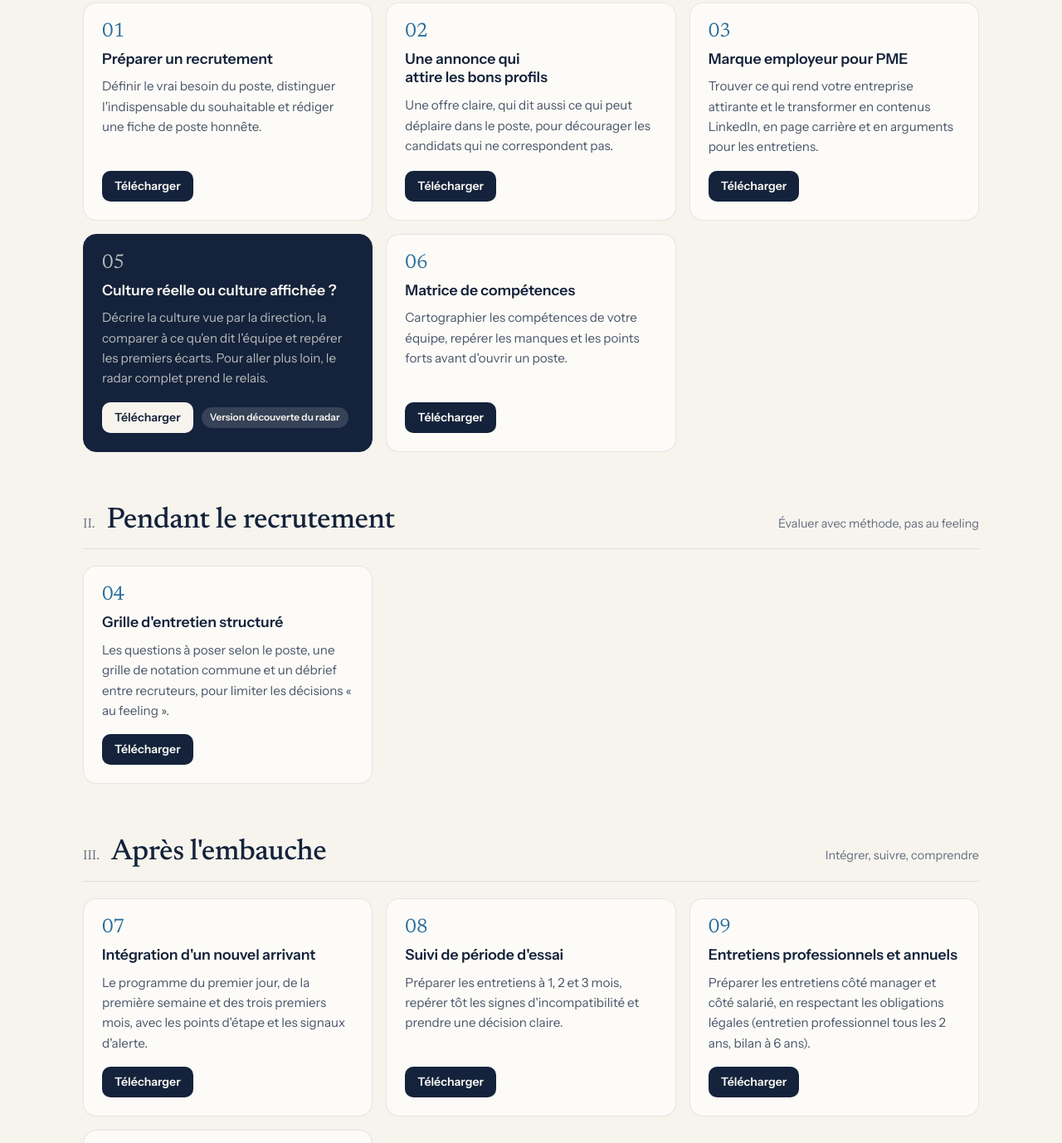
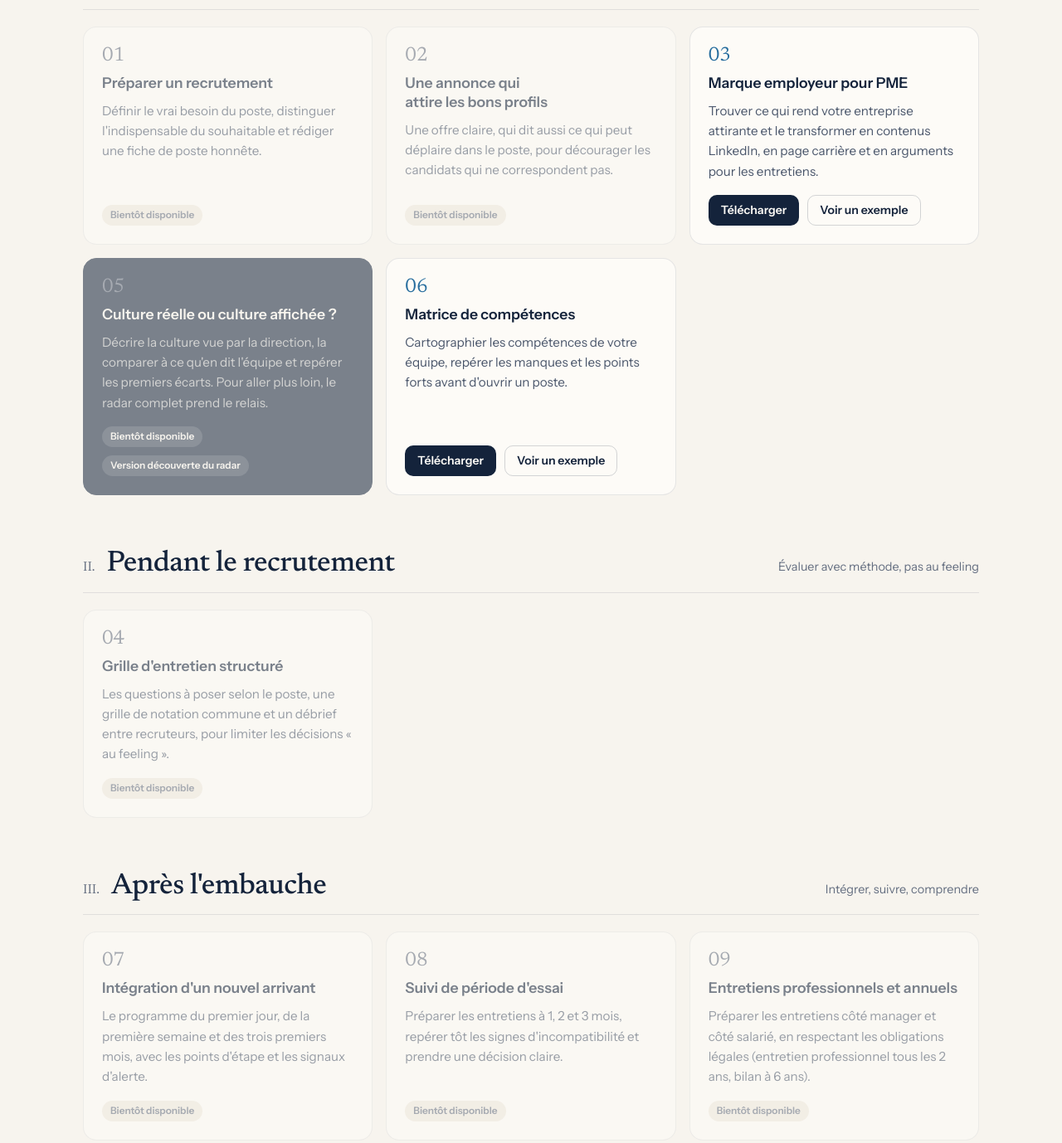
Before and after one commit to nansvenet/radar-cairn, a plain HTML site: page pour-aller-plus-loin.html in a window 1280 px wide. Shown: the part 766-2144 px from the top of the page at 83% size. Drawn offline with Linux system fonts and the light colour scheme.

Commit message:
Page Pour aller plus loin : skills 03 et 06 disponibles, les autres « Bientôt disponible »

```diff
--- a/pour-aller-plus-loin.html
+++ b/pour-aller-plus-loin.html
@@ -4,7 +4,7 @@
 <meta charset="utf-8">
 <meta name="viewport" content="width=device-width,initial-scale=1,viewport-fit=cover">
 <title>Pour aller plus loin · Cairn Affinités</title>
-<meta name="description" content="10 skills RH offerts pour votre IA : préparer un recrutement, mener les entretiens, réussir l'intégration et comprendre les départs.">
+<meta name="description" content="Des skills RH offerts pour votre IA : marque employeur, matrice de compétences, et bientôt tout le parcours d'un recrutement.">
 <link rel="preconnect" href="https://fonts.googleapis.com">
 <link rel="preconnect" href="https://fonts.gstatic.com" crossorigin>
 <link rel="stylesheet" href="https://fonts.googleapis.com/css2?family=Instrument+Sans:wght@400;500;600&family=Newsreader:ital,opsz,wght@0,6..72,400;0,6..72,500;1,6..72,400&display=swap">
@@ -99,6 +99,10 @@ header.top .btn{padding:10px 16px;font-size:.92rem}
 .skill.vedette p,.skill.vedette .num{color:var(--on-band-2)}
 .skill.vedette .btn-primary{background:var(--on-band);color:var(--band)}
 .skill.vedette .pill{background:rgba(255,255,255,.14);color:var(--on-band)}
+.skill.bientot{opacity:.55}
+.skill.bientot .num{color:var(--muted)}
+.pill-bientot{background:var(--surface-2);color:var(--muted)}
+.skill.vedette.bientot .pill-bientot{background:rgba(255,255,255,.14);color:var(--on-band)}
 
 .comment{margin-top:72px;display:grid;grid-template-columns:repeat(3,1fr);border-block:1px solid var(--line)}
 .comment div{padding:26px 24px}
@@ -150,8 +154,8 @@ footer a{text-decoration:none}
 
 <section class="hero">
 <p class="eyebrow enter" style="--i:0">Pour aller plus loin · Ressources gratuites</p>
-<h1 class="enter" style="--i:1">10 skills RH <em>offerts</em> pour votre IA</h1>
-<p class="lead enter" style="--i:2">Des compétences prêtes à installer dans votre assistant IA, qui suivent tout le parcours d'un recrutement : avant, pendant et après l'embauche.</p>
+<h1 class="enter" style="--i:1">Des skills RH <em>offerts</em> pour votre IA</h1>
+<p class="lead enter" style="--i:2">Des compétences prêtes à installer dans votre assistant IA, qui suivent tout le parcours d'un recrutement : avant, pendant et après l'embauche. Deux sont déjà disponibles, les autres arrivent progressivement.</p>
 </section>
 
 <div class="pourquoi enter" style="--i:3">
@@ -166,28 +170,28 @@ footer a{text-decoration:none}
 <section class="etape" aria-labelledby="t-avant">
 <div class="etape-tete"><span class="n">I.</span><h2 id="t-avant">Avant le recrutement</h2><p>Définir le besoin, attirer les bons profils</p></div>
 <div class="grille">
-<article class="skill"><span class="num">01</span><h3>Préparer un recrutement</h3><p>Définir le vrai besoin du poste, distinguer l'indispensable du souhaitable et rédiger une fiche de poste honnête.</p><div class="pied"><a class="btn btn-primary btn-sm" href="skills/01-preparer-recrutement.zip" download>Télécharger</a></div></article>
-<article class="skill"><span class="num">02</span><h3>Une annonce qui attire les bons profils</h3><p>Une offre claire, qui dit aussi ce qui peut déplaire dans le poste, pour décourager les candidats qui ne correspondent pas.</p><div class="pied"><a class="btn btn-primary btn-sm" href="skills/02-annonce-bons-profils.zip" download>Télécharger</a></div></article>
-<article class="skill"><span class="num">03</span><h3>Marque employeur pour PME</h3><p>Trouver ce qui rend votre entreprise attirante et le transformer en contenus LinkedIn, en page carrière et en arguments pour les entretiens.</p><div class="pied"><a class="btn btn-primary btn-sm" href="skills/03-marque-employeur-pme.zip" download>Télécharger</a></div></article>
-<article class="skill vedette"><span class="num">05</span><h3>Culture réelle ou culture affichée ?</h3><p>Décrire la culture vue par la direction, la comparer à ce qu'en dit l'équipe et repérer les premiers écarts. Pour aller plus loin, le radar complet prend le relais.</p><div class="pied"><a class="btn btn-primary btn-sm" href="skills/05-culture-reelle-vs-affichee.zip" download>Télécharger</a><span class="pill">Version découverte du radar</span></div></article>
-<article class="skill"><span class="num">06</span><h3>Matrice de compétences</h3><p>Cartographier les compétences de votre équipe, repérer les manques et les points forts avant d'ouvrir un poste.</p><div class="pied"><a class="btn btn-primary btn-sm" href="skills/06-matrice-competences.zip" download>Télécharger</a></div></article>
+<article class="skill bientot"><span class="num">01</span><h3>Préparer un recrutement</h3><p>Définir le vrai besoin du poste, distinguer l'indispensable du souhaitable et rédiger une fiche de poste honnête.</p><div class="pied"><span class="pill pill-bientot">Bientôt disponible</span></div></article>
+<article class="skill bientot"><span class="num">02</span><h3>Une annonce qui attire les bons profils</h3><p>Une offre claire, qui dit aussi ce qui peut déplaire dans le poste, pour décourager les candidats qui ne correspondent pas.</p><div class="pied"><span class="pill pill-bientot">Bientôt disponible</span></div></article>
+<article class="skill"><span class="num">03</span><h3>Marque employeur pour PME</h3><p>Trouver ce qui rend votre entreprise attirante et le transformer en contenus LinkedIn, en page carrière et en arguments pour les entretiens.</p><div class="pied"><a class="btn btn-primary btn-sm" href="skills/03-marque-employeur-pme.zip" download>Télécharger</a><a class="btn btn-ghost btn-sm" href="skills/03-marque-employeur-pme-exemple.pdf" target="_blank" rel="noopener">Voir un exemple</a></div></article>
+<article class="skill vedette bientot"><span class="num">05</span><h3>Culture réelle ou culture affichée ?</h3><p>Décrire la culture vue par la direction, la comparer à ce qu'en dit l'équipe et repérer les premiers écarts. Pour aller plus loin, le radar complet prend le relais.</p><div class="pied"><span class="pill pill-bientot">Bientôt disponible</span><span class="pill">Version découverte du radar</span></div></article>
+<article class="skill"><span class="num">06</span><h3>Matrice de compétences</h3><p>Cartographier les compétences de votre équipe, repérer les manques et les points forts avant d'ouvrir un poste.</p><div class="pied"><a class="btn btn-primary btn-sm" href="skills/06-matrice-competences.zip" download>Télécharger</a><a class="btn btn-ghost btn-sm" href="skills/06-matrice-competences-exemple.pdf" target="_blank" rel="noopener">Voir un exemple</a></div></article>
 </div>
 </section>
 
 <section class="etape" aria-labelledby="t-pendant">
 <div class="etape-tete"><span class="n">II.</span><h2 id="t-pendant">Pendant le recrutement</h2><p>Évaluer avec méthode, pas au feeling</p></div>
 <div class="grille">
-<article class="skill"><span class="num">04</span><h3>Grille d'entretien structuré</h3><p>Les questions à poser selon le poste, une grille de notation commune et un débrief entre recruteurs, pour limiter les décisions « au feeling ».</p><div class="pied"><a class="btn btn-primary btn-sm" href="skills/04-grille-entretien-structure.zip" download>Télécharger</a></div></article>
+<article class="skill bientot"><span class="num">04</span><h3>Grille d'entretien structuré</h3><p>Les questions à poser selon le poste, une grille de notation commune et un débrief entre recruteurs, pour limiter les décisions « au feeling ».</p><div class="pied"><span class="pill pill-bientot">Bientôt disponible</span></div></article>
 </div>
 </section>
 
 <section class="etape" aria-labelledby="t-apres">
 <div class="etape-tete"><span class="n">III.</span><h2 id="t-apres">Après l'embauche</h2><p>Intégrer, suivre, comprendre</p></div>
 <div class="grille">
-<article class="skill"><span class="num">07</span><h3>Intégration d'un nouvel arrivant</h3><p>Le programme du premier jour, de la première semaine et des trois premiers mois, avec les points d'étape et les signaux d'alerte.</p><div class="pied"><a class="btn btn-primary btn-sm" href="skills/07-integration-nouvel-arrivant.zip" download>Télécharger</a></div></article>
-<article class="skill"><span class="num">08</span><h3>Suivi de période d'essai</h3><p>Préparer les entretiens à 1, 2 et 3 mois, repérer tôt les signes d'incompatibilité et prendre une décision claire.</p><div class="pied"><a class="btn btn-primary btn-sm" href="skills/08-suivi-periode-essai.zip" download>Télécharger</a></div></article>
-<article class="skill"><span class="num">09</span><h3>Entretiens professionnels et annuels</h3><p>Préparer les entretiens côté manager et côté salarié, en respectant les obligations légales (entretien professionnel tous les 2 ans, bilan à 6 ans).</p><div class="pied"><a class="btn btn-primary btn-sm" href="skills/09-entretiens-professionnels.zip" download>Télécharger</a></div></article>
-<article class="skill"><span class="num">10</span><h3>Comprendre un départ</h3><p>Mener l'entretien de sortie, analyser les causes du départ et repérer celles qui se répètent.</p><div class="pied"><a class="btn btn-primary btn-sm" href="skills/10-comprendre-depart.zip" download>Télécharger</a></div></article>
+<article class="skill bientot"><span class="num">07</span><h3>Intégration d'un nouvel arrivant</h3><p>Le programme du premier jour, de la première semaine et des trois premiers mois, avec les points d'étape et les signaux d'alerte.</p><div class="pied"><span class="pill pill-bientot">Bientôt disponible</span></div></article>
+<article class="skill bientot"><span class="num">08</span><h3>Suivi de période d'essai</h3><p>Préparer les entretiens à 1, 2 et 3 mois, repérer tôt les signes d'incompatibilité et prendre une décision claire.</p><div class="pied"><span class="pill pill-bientot">Bientôt disponible</span></div></article>
+<article class="skill bientot"><span class="num">09</span><h3>Entretiens professionnels et annuels</h3><p>Préparer les entretiens côté manager et côté salarié, en respectant les obligations légales (entretien professionnel tous les 2 ans, bilan à 6 ans).</p><div class="pied"><span class="pill pill-bientot">Bientôt disponible</span></div></article>
+<article class="skill bientot"><span class="num">10</span><h3>Comprendre un départ</h3><p>Mener l'entretien de sortie, analyser les causes du départ et repérer celles qui se répètent.</p><div class="pied"><span class="pill pill-bientot">Bientôt disponible</span></div></article>
 </div>
 </section>
 
```
